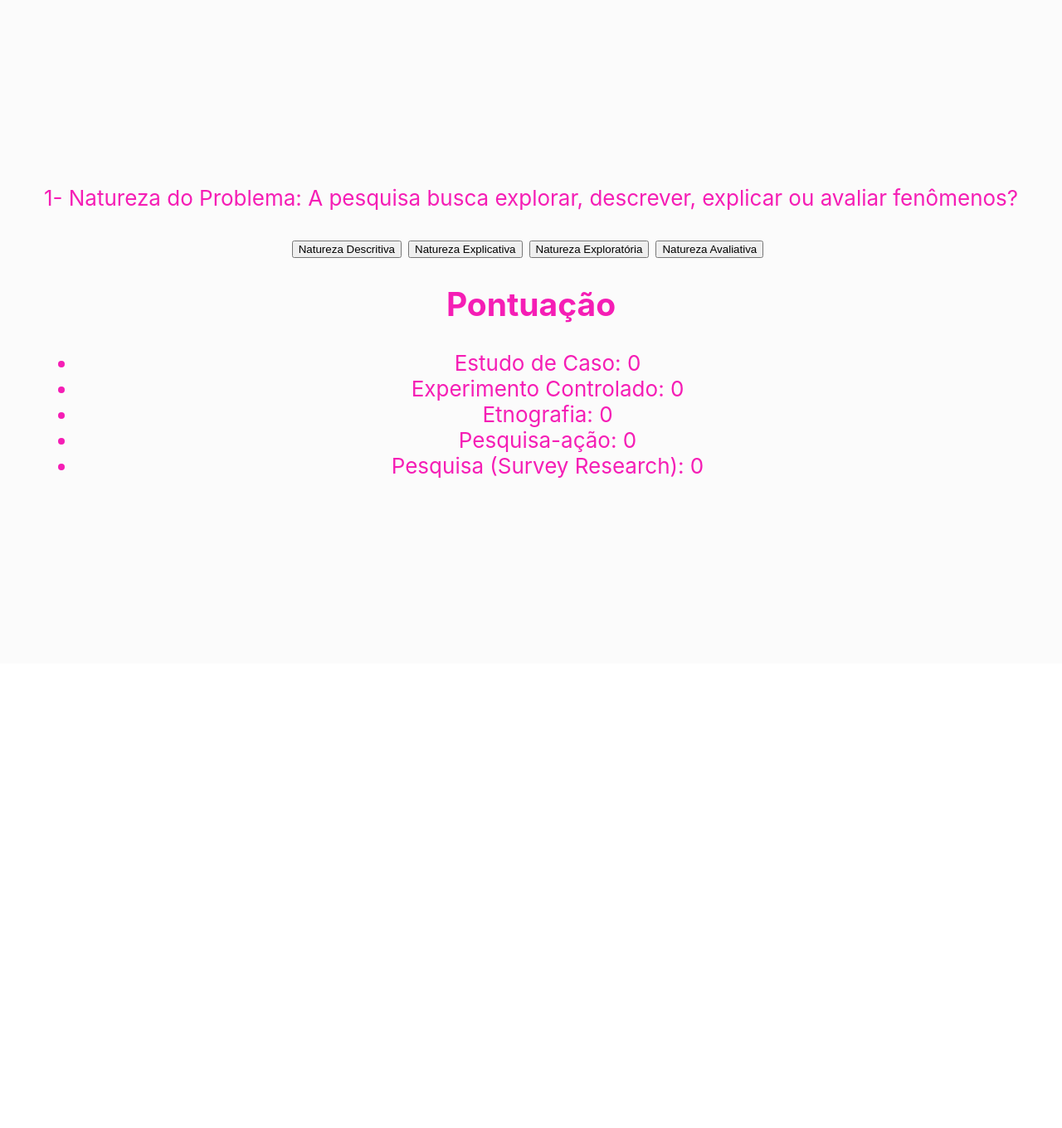
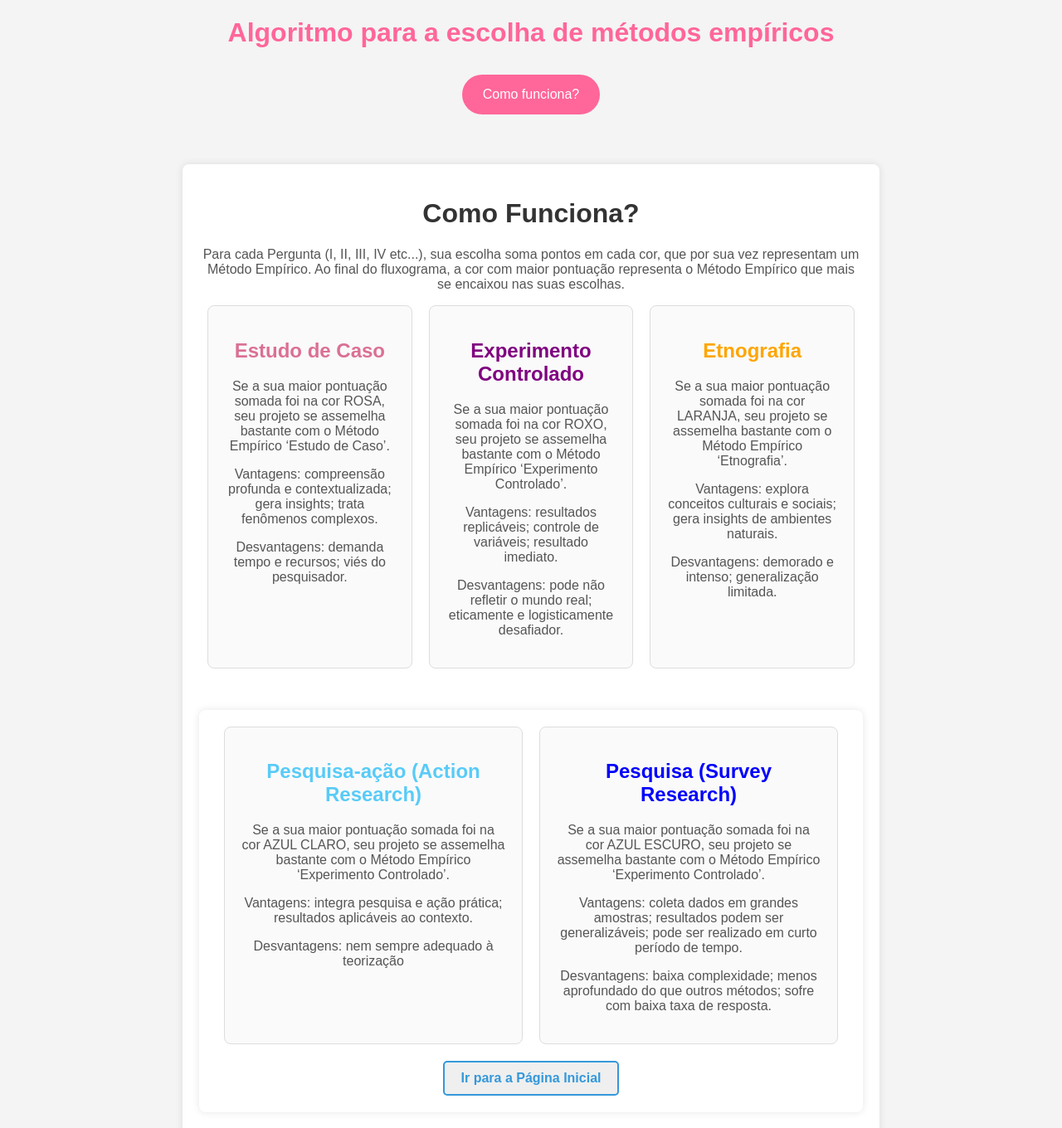
Before and after one commit to laischristinny/MetodosEmpiricosApp, a React (Create React App) app: page /como-funciona in a window 1280 px wide. Shown: the top 1360 px of the page at 83% size. Before the commit the page ends 800 px from the top, so only its background shows below. Built offline with nearby package versions, Linux system fonts and the light colour scheme.

Commit message:
melhorias no visual e adicionando informações

```diff
--- a/package.json
+++ b/package.json
@@ -8,6 +8,7 @@
     "@testing-library/user-event": "^13.5.0",
     "react": "^18.2.0",
     "react-dom": "^18.2.0",
+    "react-router-dom": "^6.22.3",
     "react-scripts": "5.0.1",
     "web-vitals": "^2.1.4"
   },
--- a/src/App.css
+++ b/src/App.css
@@ -1,5 +1,8 @@
 .App {
   text-align: center;
+  display: grid;
+  justify-content: center;
+  gap: 10px;
 }
 
 .App-logo {
@@ -21,11 +24,32 @@
   align-items: center;
   justify-content: center;
   font-size: calc(10px + 2vmin);
-  color: rgb(245, 30, 181);
+  color:black;
 }
 
 .App-link {
   color: #61dafb;
+}
+
+.botao {
+  background-color: #ff6699;
+  border: none;
+  color: white;
+  padding: 15px 25px;
+  text-align: center;
+  text-decoration: none;
+  display: inline-block;
+  font-size: 16px;
+  border-radius: 30px;
+  cursor: pointer;
+}
+
+.botao:hover {
+  background-color: #ff88bb;
+}
+
+.titulo {
+  color:#ff6699;
 }
 
 @keyframes App-logo-spin {
--- a/src/App.js
+++ b/src/App.js
@@ -1,13 +1,22 @@
 import './App.css';
 import LogicApp from './Pontuacao';
+import { BrowserRouter as Router, Routes, Route, Link } from 'react-router-dom';
+import ComoFunciona from './Como-funciona';
 
 function App() {
   return (
-    <div className="App">
-      <header className="App-header">
-        <LogicApp/>
-      </header>
-    </div>
+    <Router>
+      <div className="App">
+        <h1 className="titulo">Algoritmo para a escolha de métodos empíricos</h1>
+        <Link to="/como-funciona">
+          <button className="botao">Como funciona?</button>
+        </Link>
+        <Routes>
+          <Route path="/" element={<LogicApp />} />
+          <Route path="/como-funciona" element={<ComoFunciona />} />
+        </Routes>
+      </div>
+    </Router>
   );
 }
 
--- /dev/null
+++ b/src/Como-funciona.js
@@ -0,0 +1,58 @@
+import React from 'react';
+import './Style-Como-Funciona.css';
+import { Link } from 'react-router-dom';
+
+const ComoFunciona = () => {
+  return (
+    <div className="container">
+      <h1>Como Funciona?</h1>
+      <p>Para cada Pergunta (I, II, III, IV etc...), sua escolha soma pontos em cada cor, que por sua vez representam um  Método Empírico. Ao final do fluxograma, a cor com maior pontuação representa o Método Empírico que mais se encaixou nas suas escolhas.</p>
+      <div className="steps">
+        <div className="step1">
+          <h2>Estudo de Caso</h2>
+          <p>Se a sua maior pontuação somada foi na cor ROSA, seu projeto se assemelha bastante com o Método Empírico ‘Estudo de Caso’.
+            <p>Vantagens: compreensão profunda e contextualizada; gera insights; trata fenômenos complexos.</p>
+            <p>Desvantagens: demanda tempo e recursos; viés do pesquisador.</p>
+            </p>
+        </div>
+        <div className="step2">
+          <h2>Experimento Controlado</h2>
+          <p>Se a sua maior pontuação somada foi na cor ROXO, seu projeto se assemelha bastante com o Método Empírico ‘Experimento Controlado’.
+            <p>Vantagens: resultados replicáveis; controle de variáveis; resultado imediato.</p>
+            <p>Desvantagens: pode não refletir o mundo real; eticamente e logisticamente desafiador.</p></p>
+        </div>
+        <div className="step3">
+          <h2>Etnografia</h2>
+          <p>Se a sua maior pontuação somada foi na cor LARANJA, seu projeto se assemelha bastante com o Método Empírico ‘Etnografia’.
+            <p>Vantagens: explora conceitos culturais e sociais; gera insights de ambientes naturais.</p>
+            <p>Desvantagens: demorado e intenso; generalização limitada.</p></p>
+        </div>
+      </div>
+
+
+      <div className="container">
+      <div className="steps">
+        <div className="step4">
+          <h2>Pesquisa-ação (Action Research)</h2>
+          <p>Se a sua maior pontuação somada foi na cor AZUL CLARO,  seu projeto se assemelha bastante  com o Método Empírico ‘Experimento Controlado’.
+            <p>Vantagens: integra pesquisa e ação prática; resultados aplicáveis ao contexto.</p>
+            <p>Desvantagens: nem sempre adequado à teorização</p></p>
+        </div>
+        <div className="step5">
+          <h2>Pesquisa (Survey Research)</h2>
+          <p>Se a sua maior pontuação somada foi na cor AZUL ESCURO,  seu projeto se assemelha bastante com o Método Empírico ‘Experimento Controlado’.
+            <p>Vantagens: coleta dados em grandes amostras; resultados podem ser generalizáveis; pode ser realizado em curto período de tempo.</p>
+            <p>Desvantagens: baixa complexidade; menos aprofundado do que outros métodos; sofre com baixa taxa de resposta.</p></p>
+        </div>
+    </div>
+    <div className="redirect-button">
+        <Link to="/">
+          <button className="inicial-button">Ir para a Página Inicial</button>
+        </Link>
+    </div>
+    </div>
+    </div>
+  );
+}
+
+export default ComoFunciona;
--- /dev/null
+++ b/src/Pontuacao.css
@@ -0,0 +1,71 @@
+.Questionario {
+    width: 1000px;
+    height: 400px;
+    background-color:floralwhite;
+    border: 1px solid #c3c3c3;
+    display: grid;
+    justify-content: center;
+    gap: 10px;
+    border-radius: 10px;
+    padding: 30px;
+    box-shadow: 0 0 10px rgba(0, 0, 0, 0.1);
+}
+
+.Pergunta {
+    height: 50px;
+    padding: 5px;
+    background-color: #f9f9f9;
+    border-radius: 10px;
+    border: 1px solid #ddd;
+    margin-left: 50px;
+    margin-right: 50px;
+}
+
+.Descricao {
+    padding: 10px;
+}
+
+.Pergunta p {
+    font-size: 18px;
+    color: #333;
+  }
+
+.opcao {
+  display: inline-block;
+  padding: 10px 20px;
+  font-size: 16px;
+  background-color: #3498db;
+  color: white;
+  border: none;
+  border-radius: 5px;
+  margin-right: 10px;
+  cursor: pointer;
+  margin-left: 10px;
+  margin-right: 10px;
+}
+
+.opcao:hover {
+  background-color: #2980b9;
+}
+
+.Pontuacao {
+    display: grid;
+    justify-content: center;
+}
+
+ul {
+    list-style-type: none;
+    padding: 0;
+  }
+
+ul li {
+    margin-bottom: 5px;
+    border: 1px solid #ffcccc;
+    background-color: #ffe6e6;
+    padding: 10px;
+    border-radius: 5px;
+}
+
+ul li:last-child {
+    margin-bottom: 0;
+}
--- a/src/Pontuacao.js
+++ b/src/Pontuacao.js
@@ -1,11 +1,19 @@
 import React, { useState } from 'react';
+import './Pontuacao.css';
+import { BrowserRouter as Link } from 'react-router-dom';
 
-const Pergunta = ({ pergunta, opcoes, onResposta, explicacoes }) => {
+
+const Questionario = ({ pergunta, opcoes, onResposta, explicacoes, descricao }) => {
     return (
-      <div>
+      <div className="Questionario">
+        <div className="Pergunta">
           <p>{pergunta}</p>
+        </div>
+        <div className="Descricao">
+          <p>{descricao}</p>
+        </div>
           {opcoes.map((opcao, index) => (
-          <button style={{ marginRight: '8px' }}
+            <button className="opcao"
               key={opcao}
               onClick={() => onResposta(opcao)}
               title={explicacoes[index]}
@@ -21,7 +29,7 @@ const Pontuacao = ({ pontuacao }) => {
   const listaPontuacao = Object.entries(pontuacao);
 
   return (
-    <div>
+    <div className="Pontuacao">
       <h2>Pontuação</h2>
       <ul>
         {listaPontuacao.map(([metodo, pontos]) => (
@@ -50,6 +58,7 @@ const App = () => {
     {
       pergunta: '1- Natureza do Problema: A pesquisa busca explorar, descrever, explicar ou avaliar fenômenos?',
       opcoes: ['Natureza Descritiva', 'Natureza Explicativa','Natureza Exploratória','Natureza Avaliativa'],
+      descricao: 'Essa definição inicial impacta diretamente as estratégias metodológicas, moldando a abordagem da pesquisa e influenciando suas perguntas e interpretações.',
       explicacoes: [
         'Abordagem ou característica de algo que se concentra na descrição detalhada e objetiva dos fenômenos ou objetos em questão',
         'Abordagem que busca entender e explicar as relações de causa e efeito entre variáveis ou fenômenos.',
@@ -60,6 +69,7 @@ const App = () => {
     {
       pergunta: '2- Ambiente de Estudo: O estudo ocorrerá em um ambiente controlado ou no ambiente real de produção?',
       opcoes: ['Ambiente Controlado', 'Ambiente Real'],
+      descricao: 'Ao considerar o ambiente de estudo, orienta a escolha de métodos, destacando aqueles mais adequados para ambientes experimentais ou para contextos do mundo real.',
       explicacoes: [
         'Condições do mundo real, não manipuladas ou controladas para fins de experimentação ou teste.',
         'Um ambiente controlado é criado quando os pesquisadores têm a capacidade de manipular e regular as condições experimentais de maneira precisa.'
@@ -68,6 +78,7 @@ const App = () => {
     {
       pergunta: '3- Tipos de Dados: São necessários dados quantitativos, qualitativos ou ambos?',
       opcoes: ['Dados Quantitativos', 'Dados Qualitativos', 'Ambos'],
+      descricao: 'Define diretamente a abordagem metodológica, garantindo que o método escolhido seja capaz de capturar e analisar os dados de maneira coerente com os objetivos específicos da pesquisa.',
       explicacoes: [
         'Informações que são expressas numericamente e podem ser medidas em termos de quantidade.',
         'Informações que não são expressas numericamente, mas sim descritas em termos de qualidade ou características. ',
@@ -77,6 +88,7 @@ const App = () => {
     {
       pergunta: '4- Acesso à Participantes: Qual o nível de interação de participantes externos desejado?',
       opcoes: ['Desejo envolver uma quantidade significativa de pessoas', 'Não desejo envolver pessoas externas', 'Desejo envolver poucas pessoas externas'],
+      descricao: 'Ao questionar o nível de interação desejado, orienta a escolha de métodos, permitindo adaptar a pesquisa de acordo com a necessidade de acesso e colaboração com indivíduos externos.',
       explicacoes: [
         'Ao questionar o nível de interação desejado, orienta a escolha de métodos, permitindo adaptar a pesquisa de acordo com a necessidade de acesso e colaboração com indivíduos externos.',
         'Ao questionar o nível de interação desejado, orienta a escolha de métodos, permitindo adaptar a pesquisa de acordo com a necessidade de acesso e colaboração com indivíduos externos. ',
@@ -86,6 +98,7 @@ const App = () => {
     {
       pergunta: '5 - Temporalidade: O estudo será de curto ou longo prazo?',
       opcoes: ['Curto prazo', 'Longo prazo'],
+      descricao: 'A pergunta impacta diretamente o planejamento da pesquisa, garantindo que o método escolhido seja compatível com o horizonte temporal definido para o estudo.',
       explicacoes: [
         'Pode ter como objetivo compreender eventos imediatos, observar mudanças rápidas ou analisar efeitos de curto prazo.',
         'O objetivo principal é observar tendências ao longo do tempo, identificar padrões de mudança, entender desenvolvimentos graduais e avaliar o impacto cumulativo de diferentes variáveis.',
@@ -94,6 +107,7 @@ const App = () => {
     {
       pergunta: '6 - Objetivo Base: Qual das opções seu objetivo final mais se assemelha?',
       opcoes: ['Testar hipóteses', 'Explorar padrões', 'Avaliar impacto'],
+      descricao: 'A pergunta atua como uma bússola orientadora na seleção dos métodos, garantindo que a pesquisa seja conduzida de maneira alinhada com seus objetivos específicos, otimizando a relevância e eficácia do estudo.',
       explicacoes: [
         'Envolve a aplicação de métodos científicos ou lógicos para verificar a validade de suposições ou proposições.',
         'Refere-se à análise de dados para identificar regularidades, tendências ou relações sistemáticas entre variáveis',
@@ -103,6 +117,7 @@ const App = () => {
     {
       pergunta: '7- Controle de Variáveis: Deseja controlar variáveis independentes no ambiente de estudo?',
       opcoes: ['Sim, desejo o controle de variáveis', 'Não, o controle de variáveis é dispensável'],
+      descricao: 'Ao considerar o desejo de controle, direciona a escolha de métodos, destacando aqueles que oferecem maior controle experimental.',
       explicacoes: [
         'Variáveis independentes, em um contexto de pesquisa, são aquelas que são manipuladas ou controladas pelo pesquisador para observar seu efeito sobre outras variáveis.',
         'Variáveis independentes, em um contexto de pesquisa, são aquelas que são manipuladas ou controladas pelo pesquisador para observar seu efeito sobre outras variáveis.',
@@ -111,6 +126,7 @@ const App = () => {
     {
       pergunta: '8- Limitação Ética: Existem questões éticas que limitem à escolha do Método escolhido?',
       opcoes: ['Sim, existem questões éticas a serem consideradas', 'Não há questões éticas'],
+      descricao: 'Ao considerar limitações éticas, garante-se que a abordagem escolhida esteja alinhada com princípios éticos e normas. Isso assegura a integridade e o respeito aos participantes,  e promove a condução responsável da pesquisa.',
       explicacoes: [
         'Limitações técnicas referem-se a restrições ou obstáculos relacionados a aspectos técnicos ou tecnológicos que podem impactar um processo, projeto, produto ou pesquisa.',
         'Limitações técnicas referem-se a restrições ou obstáculos relacionados a aspectos técnicos ou tecnológicos que podem impactar um processo, projeto, produto ou pesquisa.',
@@ -119,6 +135,7 @@ const App = () => {
     {
       pergunta: '9- Complexidade do Fenômeno: O fenômeno estudado é complexo e multifacetado?',
       opcoes: ['Sim, é complexo e multifacetado', 'Não, o fenômeno é mais simples'],
+      descricao: ' Se o fenômeno é complexo, métodos como estudos de caso ou etnografias, que permitem uma análise aprofundada, podem ser mais apropriados. Se o fenômeno é mais simples, métodos mais diretos, como pesquisas, podem ser suficientes.',
       explicacoes: [
         'A complexidade do fenômeno refere-se à presença de múltiplos componentes, interações e fatores que tornam difícil compreender, prever ou modelar completamente um determinado evento, sistema ou processo',
         'A complexidade do fenômeno refere-se à presença de múltiplos componentes, interações e fatores que tornam difícil compreender, prever ou modelar completamente um determinado evento, sistema ou processo',
@@ -127,6 +144,7 @@ const App = () => {
     {
       pergunta: '10- Relevância Prática: O estudo visa resultados práticos imediatos ou contribuições teóricas a longo prazo?',
       opcoes: ['Resultados práticos imediatos', 'Contribuições teóricas a longo prazo'],
+      descricao: 'Indagar sobre a relevância prática orienta a escolha de métodos, assegurando que a pesquisa seja alinhada com os objetivos específicos de impacto prático ou contribuição teórica. Isso influencia diretamente a abordagem metodológica, garantindo que os métodos escolhidos estejam em sintonia com as metas de pesquisa.',
       explicacoes: [
         'Referem-se aos efeitos ou impactos imediatos e tangíveis que resultam de uma ação, decisão, experimento ou iniciativa.',
         'Referem-se às influências duradouras e significativas que uma teoria específica ou um corpo de conhecimento tem sobre um campo de estudo ao longo do tempo.',
@@ -366,11 +384,12 @@ const App = () => {
   if (!pesquisaConcluida) {
     return (
       <div>
-        <Pergunta
+        <Questionario
           pergunta={perguntas[perguntaAtual].pergunta}
           opcoes={perguntas[perguntaAtual].opcoes}
           onResposta={handleResposta}
           explicacoes={perguntas[perguntaAtual].explicacoes}
+          descricao={perguntas[perguntaAtual].descricao}
         />
         <Pontuacao pontuacao={pontuacao} />
       </div>
--- /dev/null
+++ b/src/Style-Como-Funciona.css
@@ -0,0 +1,96 @@
+body {
+    font-family: 'Arial', sans-serif;
+    margin: 0;
+    padding: 0;
+    background-color: #f4f4f4;
+  }
+
+  .container {
+    max-width: 800px;
+    margin: 50px auto;
+    background-color: #fff;
+    padding: 20px;
+    border-radius: 8px;
+    box-shadow: 0 0 10px rgba(0, 0, 0, 0.1);
+  }
+
+  h1 {
+    color: #333;
+  }
+
+  .steps {
+    display: flex;
+    justify-content: space-between;
+  }
+
+  .step1 {
+    flex: 1;
+    padding: 20px;
+    border: 1px solid #ddd;
+    border-radius: 8px;
+    margin: 0 10px;
+    background-color: #fafafa;
+    color: palevioletred;
+  }
+  .step2 {
+    flex: 1;
+    padding: 20px;
+    border: 1px solid #ddd;
+    border-radius: 8px;
+    margin: 0 10px;
+    background-color: #fafafa;
+    color: purple;
+  }
+  .step3 {
+    flex: 1;
+    padding: 20px;
+    border: 1px solid #ddd;
+    border-radius: 8px;
+    margin: 0 10px;
+    background-color: #fafafa;
+    color: orange;
+  }
+  .step4 {
+    flex: 1;
+    padding: 20px;
+    border: 1px solid #ddd;
+    border-radius: 8px;
+    margin: 0 10px;
+    background-color: #fafafa;
+    color: rgb(88, 203, 248);
+  }
+  .step5 {
+    flex: 1;
+    padding: 20px;
+    border: 1px solid #ddd;
+    border-radius: 8px;
+    margin: 0 10px;
+    background-color: #fafafa;
+    color: rgb(0, 0, 251);
+  }
+  p {
+    color: #555;
+  }
+
+  .redirect-button {
+    margin-top: 20px;
+    text-align: center;
+  }
+
+  .inicial-button {
+    display: inline-block;
+    padding: 10px 20px;
+    font-size: 16px;
+    font-weight: bold;
+    text-align: center;
+    text-decoration: none;
+    border: 2px solid #3498db;
+    color: #3498db;
+    border-radius: 5px;
+    transition: background-color 0.3s, color 0.3s;
+  }
+
+  .beautiful-button:hover {
+    background-color: #3498db;
+    color: #fff;
+  }
--- a/src/index.css
+++ b/src/index.css
@@ -1,6 +1,6 @@
 body {
   margin: 0;
-  font-family: -apple-system, BlinkMacSystemFont, 'Segoe UI', 'Roboto', 'Oxygen',
+  font-family: -apple-system, BlinkMacSystemFont, 'Roboto', 'Oxygen',
     'Ubuntu', 'Cantarell', 'Fira Sans', 'Droid Sans', 'Helvetica Neue',
     sans-serif;
   -webkit-font-smoothing: antialiased;
```
Also changed, not shown: 1 other file (tests, documents, lock files or other folders). Lines whose indentation alone changed are shown as unchanged.
